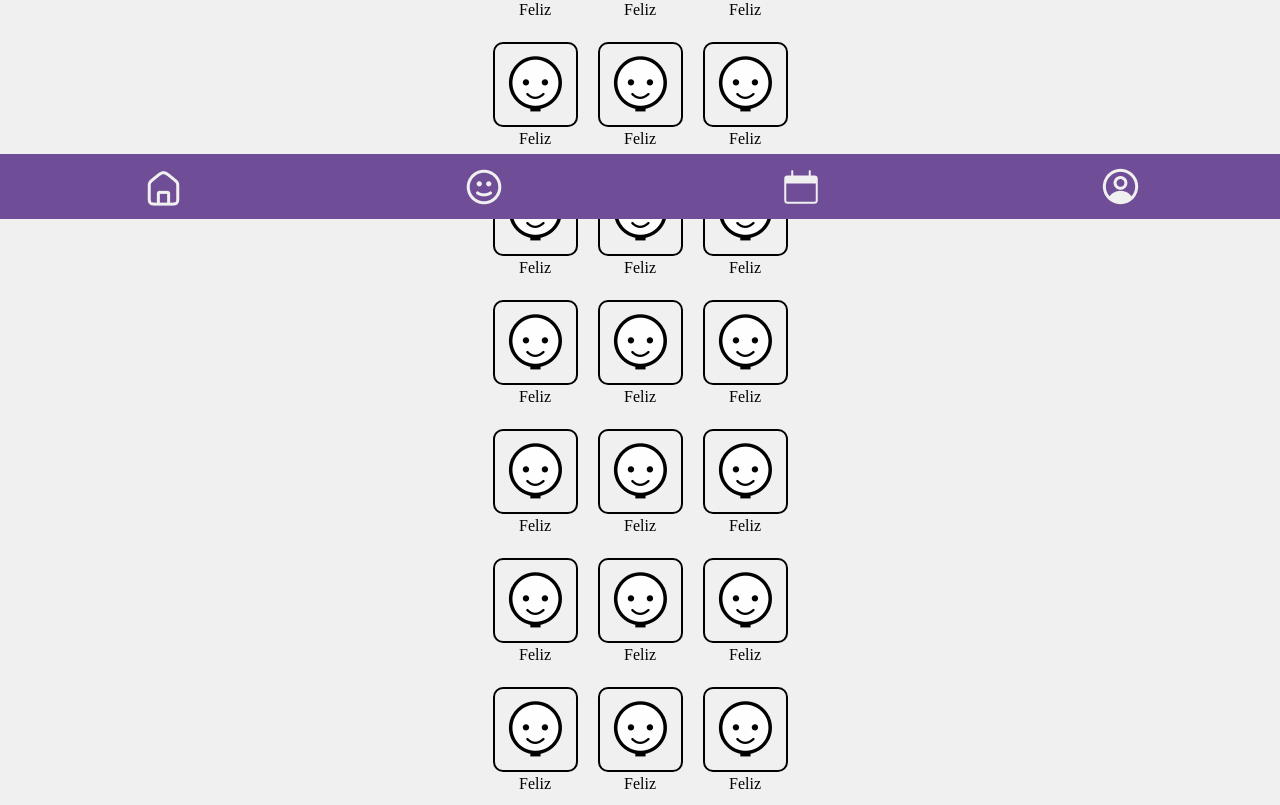
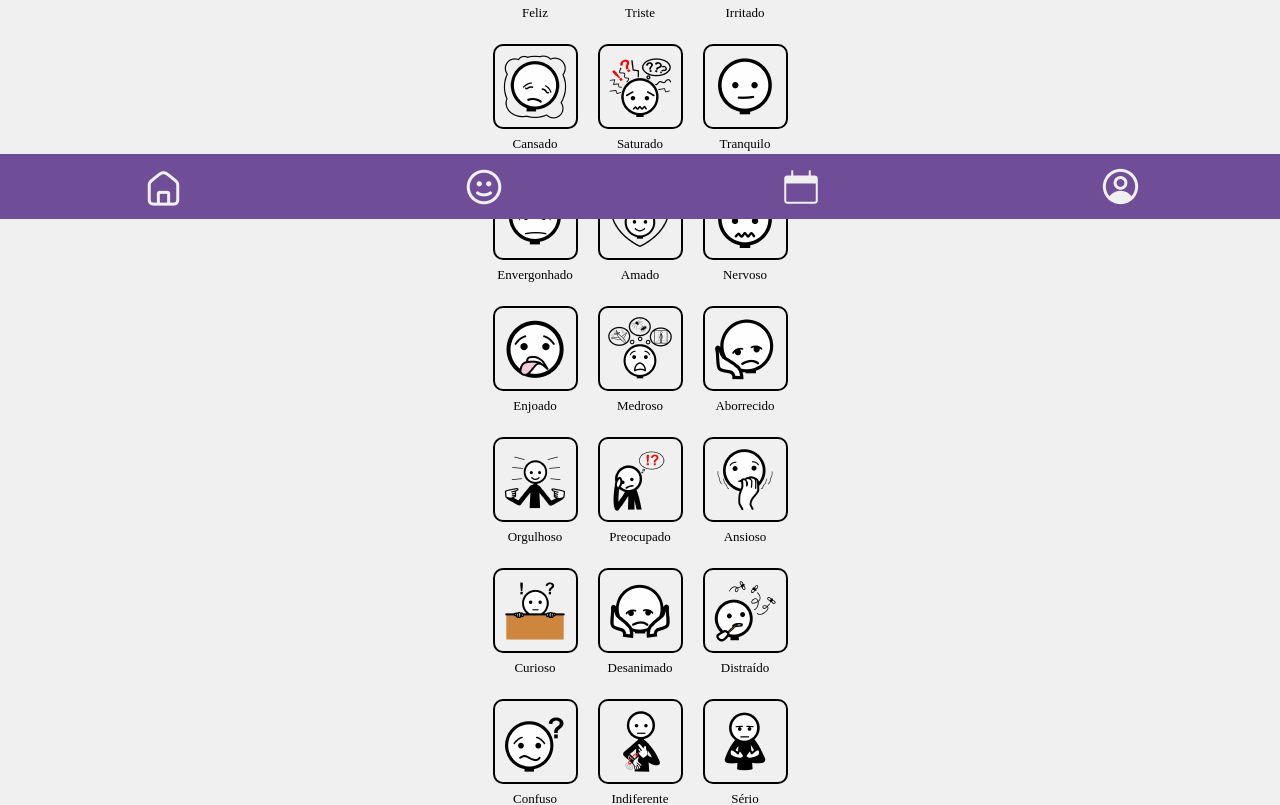
Before and after one commit to viudess/foxpectrum, an Angular app: page /formsmood in a window 1280 px wide. Shown: the part 581-1386 px from the top of the page. Built offline with nearby package versions, Linux system fonts and the light colour scheme; a web font is replaced by a local one.

Commit message:
forms-mood-emo

```diff
--- a/src/app/components-gerais/emotion/emotion.component.css
+++ b/src/app/components-gerais/emotion/emotion.component.css
@@ -1,4 +1,4 @@
-.block-normal{
+.emotion{
   width: 85px;
   height: 85px;
   border-radius: 10px;
@@ -7,3 +7,18 @@
   justify-content: center;
   align-items: center;
 }
+button{
+  display: flex;
+  justify-content: center;
+  align-items: center;
+  flex-direction: column;
+  display: inline-block;
+}
+p{
+  display: inline-block;
+  word-wrap: break-word;
+  overflow-wrap: break-word;
+  white-space: normal;
+  font-size: small;
+  margin-top: 5px;
+}
--- a/src/app/components-gerais/emotion/emotion.component.html
+++ b/src/app/components-gerais/emotion/emotion.component.html
@@ -1,6 +1,6 @@
 <button>
-  <div class="block-normal">
-    <img src="alegrar 1.png" alt="">
+  <div class="emotion">
+    <img src={{image}} alt="">
   </div>
-  <p>Feliz</p>
+  <p>{{title}}</p>
 </button>
--- a/src/app/components-gerais/emotion/emotion.component.ts
+++ b/src/app/components-gerais/emotion/emotion.component.ts
@@ -1,4 +1,4 @@
-import { Component } from '@angular/core';
+import { Component, Input } from '@angular/core';
 
 @Component({
   selector: 'app-emotion',
@@ -6,5 +6,6 @@ import { Component } from '@angular/core';
   styleUrl: './emotion.component.css'
 })
 export class EmotionComponent {
-
+  @Input() title!: string;
+  @Input() image!: string;
 }
--- a/src/app/tipico/mood/forms-mood/forms-mood.component.css
+++ b/src/app/tipico/mood/forms-mood/forms-mood.component.css
@@ -40,10 +40,10 @@ section{
 }
 input{
   width: 90%;
-  height: 40px;
   border-bottom: 2px solid #704D97;
   background-color: #F0F0F0;
-  padding: 10px;
+  padding-top: 10px;
+  padding-left: 5px;
 }
 .gridinput{
   display: flex;
--- a/src/app/tipico/mood/forms-mood/forms-mood.component.html
+++ b/src/app/tipico/mood/forms-mood/forms-mood.component.html
@@ -29,27 +29,9 @@
     <h1>Como você está se sentindo?</h1>
     <section>
       <div class="gridblock-normal">
-        <app-emotion></app-emotion>
-        <app-emotion></app-emotion>
-        <app-emotion></app-emotion>
-        <app-emotion></app-emotion>
-        <app-emotion></app-emotion>
-        <app-emotion></app-emotion>
-        <app-emotion></app-emotion>
-        <app-emotion></app-emotion>
-        <app-emotion></app-emotion>
-        <app-emotion></app-emotion>
-        <app-emotion></app-emotion>
-        <app-emotion></app-emotion>
-        <app-emotion></app-emotion>
-        <app-emotion></app-emotion>
-        <app-emotion></app-emotion>
-        <app-emotion></app-emotion>
-        <app-emotion></app-emotion>
-        <app-emotion></app-emotion>
-        <app-emotion></app-emotion>
-        <app-emotion></app-emotion>
-        <app-emotion></app-emotion>
+        <div *ngFor="let emotion of emotions">
+          <app-emotion [title]="emotion.title" [image]="emotion.image"></app-emotion>
+        </div>
       </div>
     </section>
     <form>
--- a/src/app/tipico/mood/forms-mood/forms-mood.component.ts
+++ b/src/app/tipico/mood/forms-mood/forms-mood.component.ts
@@ -6,5 +6,27 @@ import { Component } from '@angular/core';
   styleUrl: './forms-mood.component.css'
 })
 export class FormsMoodComponent {
-
+  emotions = [
+    {title: 'Feliz', image: 'alegrar 1.png'},
+    {title: 'Triste', image: 'tristeza 1.png'},
+    {title: 'Irritado', image: 'irritação 1.png'},
+    {title: 'Cansado', image: 'cansaço 1.png'},
+    {title: 'Saturado', image: 'saturado 1.png'},
+    {title: 'Tranquilo', image: 'tranquilo 1.png'},
+    {title: 'Envergonhado', image: 'vergonha 1.png'},
+    {title: 'Amado', image: 'amado 1.png'},
+    {title: 'Nervoso', image: 'nervos 1.png'},
+    {title: 'Enjoado', image: 'nojo 1.png'},
+    {title: 'Medroso', image: 'Medo 1.png'},
+    {title: 'Aborrecido', image: 'aborrecer 1.png'},
+    {title: 'Orgulhoso', image: 'orgulhoso 1.png'},
+    {title: 'Preocupado', image: 'preocupado 1.png'},
+    {title: 'Ansioso', image: 'ansioso 1.png'},
+    {title: 'Curioso', image: 'curioso 1.png'},
+    {title: 'Desanimado', image: 'desanimado 1.png'},
+    {title: 'Distraído', image: 'distraído 1.png'},
+    {title: 'Confuso', image: 'confuso 1.png'},
+    {title: 'Indiferente', image: 'estou mais ou menos 1.png'},
+    {title: 'Sério', image: 'sério 1.png'},
+  ]
 }
```
Also changed, not shown: 1 other file (tests, documents, lock files or other folders).
